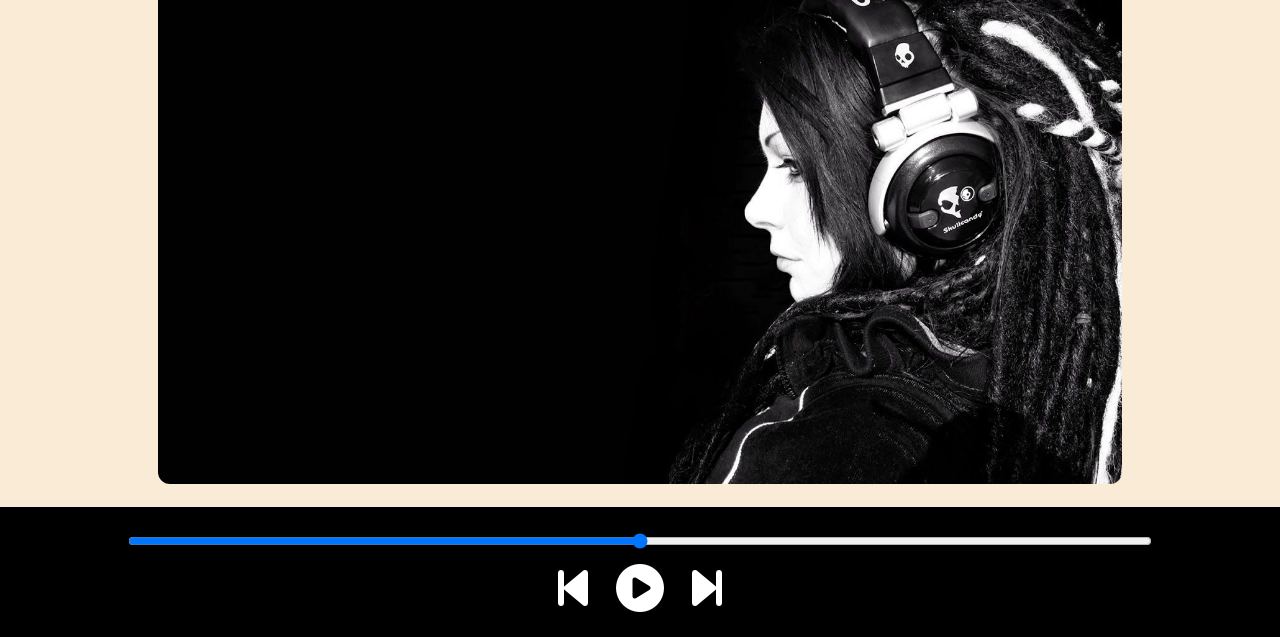
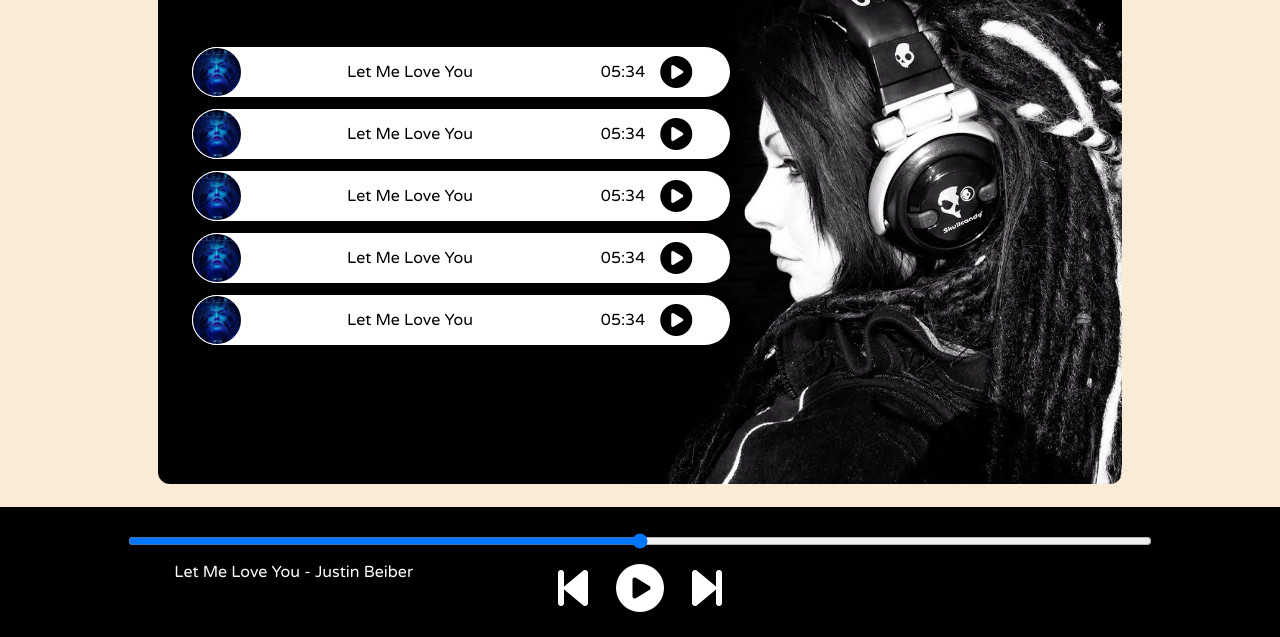
Before and after one commit to sadanmian/Spotify-clone, a plain HTML site: page index.html in a window 1280 px wide. Shown: the part 163-800 px from the top of the page. Drawn offline with Linux system fonts and the light colour scheme.

Commit message:
song info

```diff
--- a/index.html
+++ b/index.html
@@ -21,6 +21,43 @@
     <div class="container">
         <div class="songList">
             <h1>Best of NCS - No Copyright Sounds</h1>
+            <div class="songItemContainer">
+                <div class="songItem">
+                    <img src="./covers/1.jpg" alt="1">
+                    <span>Let Me Love You</span>
+                    <span class="songListPlay">
+                        <span class="timeStamp">05:34<i class="fa fa-circle-play fa-2x"></i></span>
+                    </span>
+                </div>
+                <div class="songItem">
+                    <img src="./covers/1.jpg" alt="1">
+                    <span>Let Me Love You</span>
+                    <span class="songListPlay">
+                        <span class="timeStamp">05:34<i class="fa fa-circle-play fa-2x"></i></span>
+                    </span>
+                </div>
+                <div class="songItem">
+                    <img src="./covers/1.jpg" alt="1">
+                    <span>Let Me Love You</span>
+                    <span class="songListPlay">
+                        <span class="timeStamp">05:34<i class="fa fa-circle-play fa-2x"></i></span>
+                    </span>
+                </div>
+                <div class="songItem">
+                    <img src="./covers/1.jpg" alt="1">
+                    <span>Let Me Love You</span>
+                    <span class="songListPlay">
+                        <span class="timeStamp">05:34<i class="fa fa-circle-play fa-2x"></i></span>
+                    </span>
+                </div>
+                <div class="songItem">
+                    <img src="./covers/1.jpg" alt="1">
+                    <span>Let Me Love You</span>
+                    <span class="songListPlay">
+                        <span class="timeStamp">05:34<i class="fa fa-circle-play fa-2x"></i></span>
+                    </span>
+                </div>
+            </div>
         </div>
         <div class="songBanner"></div>
     </div>
@@ -32,6 +69,9 @@
             <i class="fa fa-circle-play fa-3x"></i>
             <i class="fa-solid fa-forward-step fa-3x"></i>
         </div>
+        <div class="songInfo">
+            <img src="./playing.gif" width="42px" alt=""> Let Me Love You - Justin Beiber
+        </div>
     </div>
 
 
--- a/style.css
+++ b/style.css
@@ -56,6 +56,39 @@ nav ul li {
 }
 
 
+.songItemContainer {
+    margin-top: 50px;
+}
+
+.songItem {
+    display: flex;
+    height: 50px;
+    color: black;
+    background-color: white;
+    margin: 12px 0;
+    justify-content: space-between;
+    align-items: center;
+    border-radius: 25px;
+}
+
+.songItem img {
+    height: 48px;
+    border-radius: 25px;
+    border: 1px solid white;
+}
+
+.timeStamp {
+    display: flex;
+    align-items: center;
+    justify-content: center;
+    margin: 0 23px;
+}
+
+.timeStamp i {
+    padding: 0 15px;
+    cursor: pointer;
+}
+
 .bottom {
     position: sticky;
     bottom: 0px;
@@ -82,3 +115,14 @@ nav ul li {
     display: flex;
     justify-content: center;
 }
+
+.songInfo {
+    font-family: 'Varela Round', sans-serif;
+    position: absolute;
+    left: 10vw;
+}
+
+.songInfo img {
+    opacity: 0;
+    transition: opacity 1s ease-in;
+}
```
Also changed, not shown: covers/1.jpg (added), covers/10.jpg (added), covers/2.jpg (added), covers/3.jpg (added), covers/4.jpg (added), covers/5.jpg (added), covers/6.jpg (added), covers/7.jpg (added), covers/8.jpg (added), covers/9.jpg (added), playing.gif (added).
